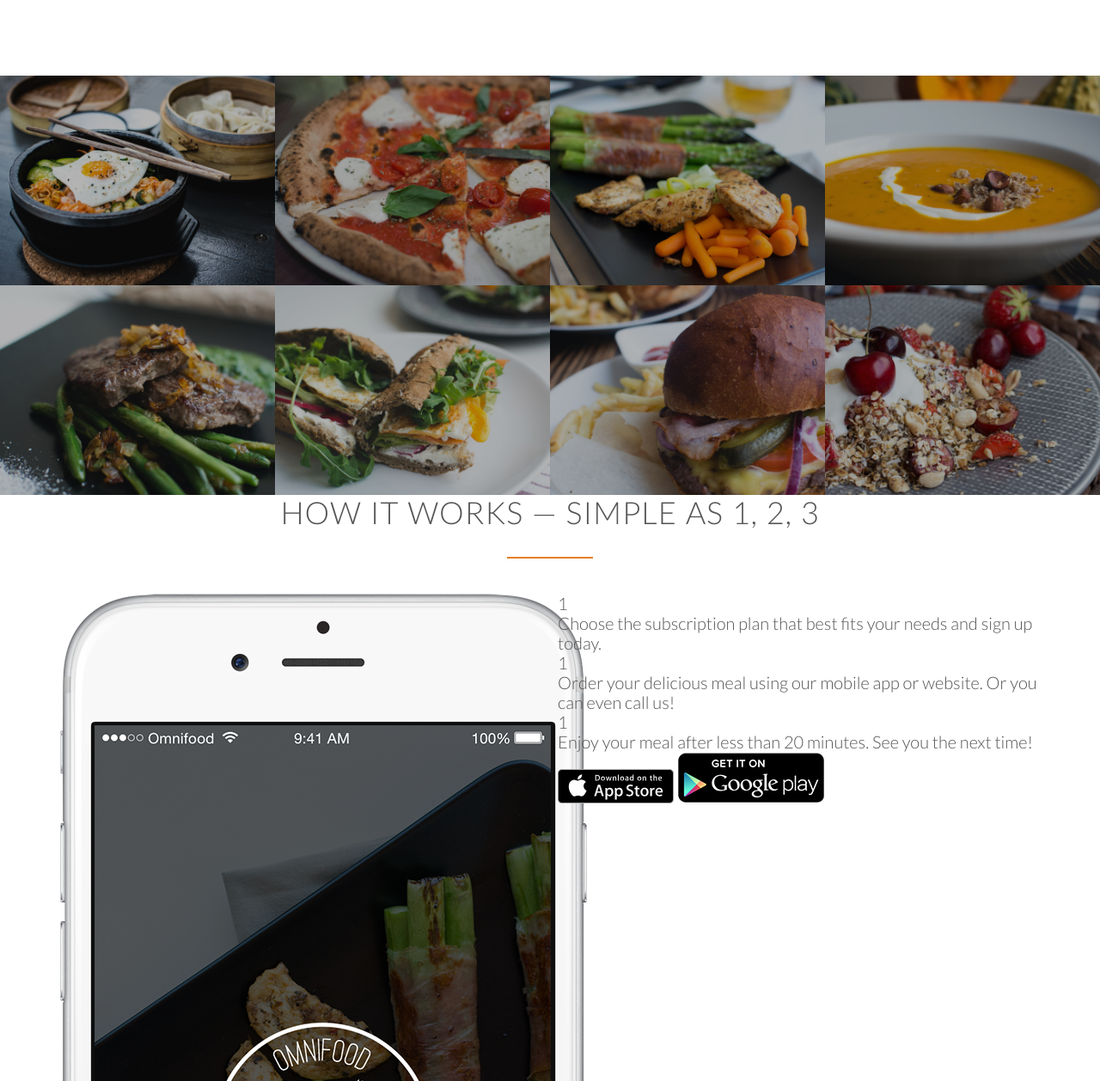
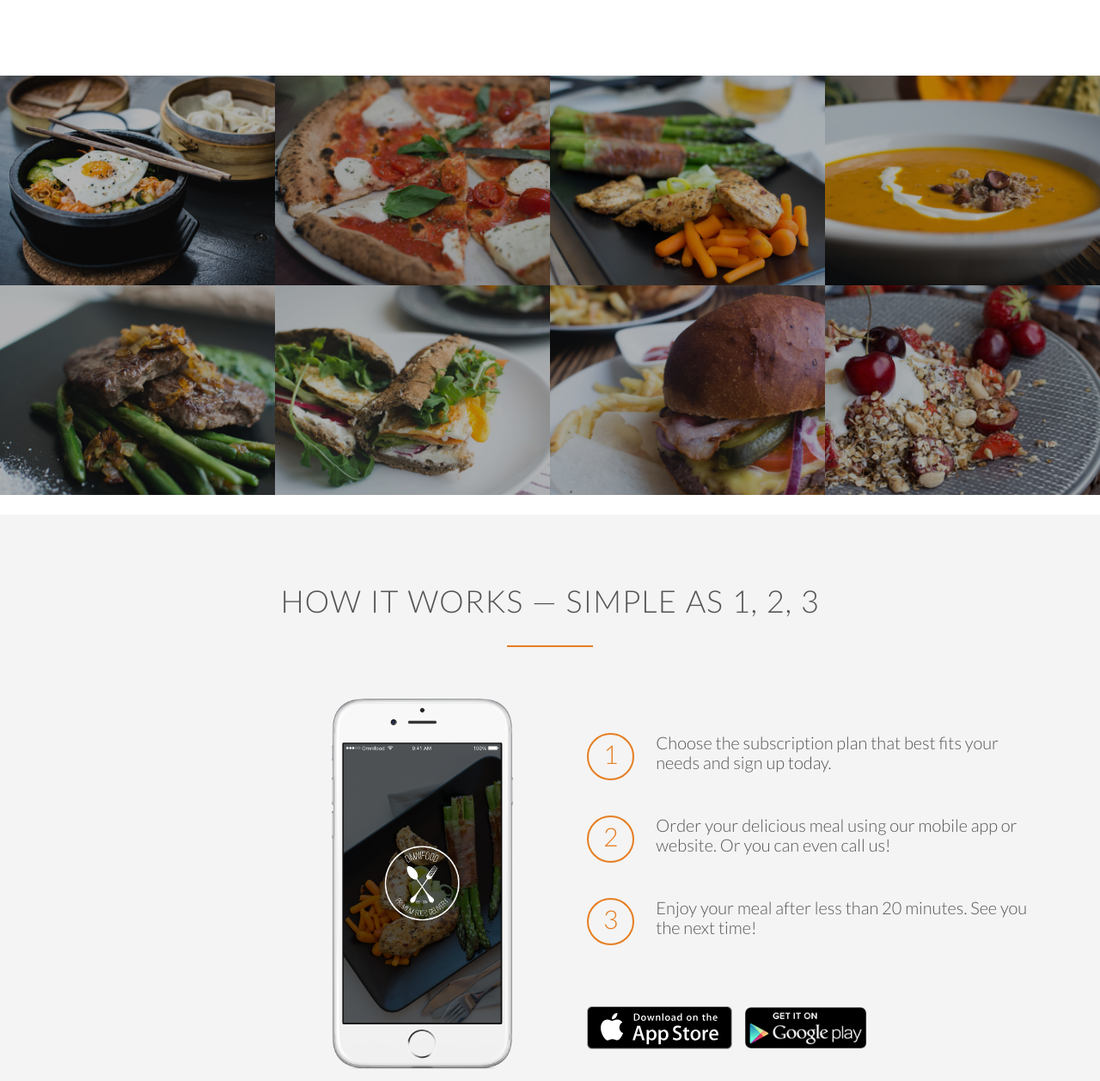
Before and after one commit to sib4321/Omnifood, a plain HTML site: page index.html in a window 1280 px wide. Shown: the part 1422-2680 px from the top of the page at 86% size. Drawn offline with Linux system fonts and the light colour scheme; files whose address does not match are found by name.

Commit message:
Finish how-it-works section

```diff
--- a/index.html
+++ b/index.html
@@ -71,10 +71,10 @@
        </section>
 
        <section class="section-meals">
-           <ul class="meals-showcase">
+           <ul class="meals-showcase clearfix">
                <li>
                    <figure class="meal-photo">
-                       <img src="resources/img/1.jpg" alt="Korean bibimbap with egg and vegetables"
+                       <img src="resources/img/1.jpg" alt="Korean bibimbap with egg and vegetables">
                    </figure>
                </li>
 
@@ -127,20 +127,20 @@
                <h2>How it works &mdash; Simple as 1, 2, 3</h2>
            </div>
            <div class="row">
-               <div class="col span-1-of-2">
-                   <img src="resources/img/app-iPhone.png" alt="Omnifood app on IPhone" class="app-screen">
+               <div class="col span-1-of-2 steps-box">
+                  <img src="resources/img/app-iPhone.png" alt="Omnifood app on IPhone" class="app-screen">
                </div>
-               <div class="col span-1-of-2">
+               <div class="col span-1-of-2 steps-box">
                    <div class="works-step">
                        <div>1</div>
                        <p>Choose the subscription plan that best fits your needs and sign up today.</p>
                    </div>
                    <div class="works-step">
-                       <div>1</div>
+                       <div>2</div>
                        <p>Order your delicious meal using our mobile app or website. Or you can even call us!</p>
                    </div>
                    <div class="works-step">
-                       <div>1</div>
+                       <div>3</div>
                        <p>Enjoy your meal after less than 20 minutes. See you the next time!</p>
                    </div>
 
--- a/resources/css/style.css
+++ b/resources/css/style.css
@@ -18,6 +18,15 @@ html {
     font-weight: 300;
     font-size: 20px;
     text-rendering: optimizeLegibility;
+}
+
+.clearfix {zoom: 1}
+.clearfix:after {
+    content: '.';
+    clear: both;
+    display: blok;
+    height: 0;
+    visibility: hidden;
 }
 
 /*------------------------------*/
@@ -253,3 +262,54 @@ header {
     opacity: 1;
     transform: scale(1.03);
 }
+
+/*------------------------------*/
+/*How it works*/
+/*------------------------------*/
+
+.section-steps {
+    background-color: #f4f4f4;
+}
+
+.steps-box:first-child {
+    text-align: right;
+    padding-right: 3%;
+    margin-top: 30px;
+}
+
+.steps-box:last-child {
+    padding-left: 3%;
+    margin-top: 70px;
+}
+
+.app-screen {
+    width: 40%;
+}
+
+.works-step {
+    margin-bottom: 50px;
+}
+
+.works-step:last-of-type {
+    margin-bottom: 80px;
+}
+
+.works-step div {
+    color: #e67e22;
+    border: 2px solid #e67e22;
+    display: inline-block;
+    border-radius: 50%;
+    height: 55px;
+    width: 55px;
+    text-align: center;
+    padding: 5px;
+    float: left;
+    font-size: 150%;
+    margin-right: 25px;
+}
+
+.btn-app img {
+    height: 50px;
+    width: auto;
+    margin-right: 10px;
+}
```
